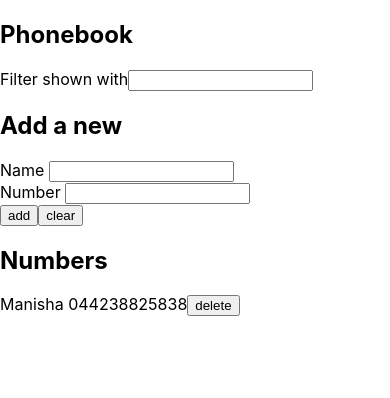
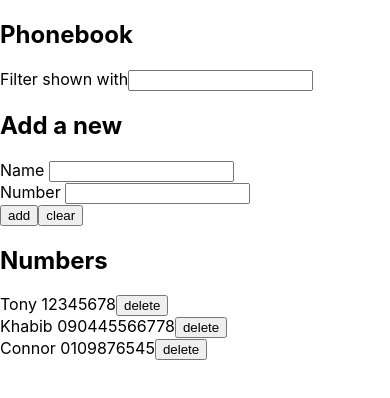
Before and after one commit to kecyGaurab/fullstackopen-hel-uni, a React (Create React App) app in the folder part2/phonebook/: page / in a window 390 px wide. Shown: the top 398 px of the page. Built offline with nearby package versions, Linux system fonts and the light colour scheme; data requests are answered from the project's data file.

Commit message:
phonebook step 9 and 10

```diff
--- a/part2/phonebook/db.json
+++ b/part2/phonebook/db.json
@@ -1,9 +1,19 @@
 {
   "persons": [
     {
-      "name": "Manisha",
-      "number": "044238825838",
+      "name": "Tony",
+      "number": "12345678",
+      "id": 1
+    },
+    {
+      "name": "Khabib",
+      "number": "090445566778",
       "id": 2
+    },
+    {
+      "name": "Connor",
+      "number": "0109876545",
+      "id": 3
     }
   ]
 }
--- a/part2/phonebook/src/App.js
+++ b/part2/phonebook/src/App.js
@@ -1,8 +1,8 @@
 import React, {useState, useEffect} from 'react';
-import Filter from './Filter';
-import PersonForm from './PersonForm';
-import PersonList from './PersonList';
-import numberService from './services/numbers';
+import Filter from './components/Filter';
+import PersonForm from './components/PersonForm';
+import PersonList from './components/PersonList';
+import numberService from './components/numbers';
 
 const App = () => {
   const [persons, setPersons] = useState([]);
@@ -26,11 +26,22 @@ const App = () => {
     const doesContactExist = persons.filter(
       person => person.name === nameObj.name
     );
+
     //  if the returned array is not empty concatanates the name to the persons array
-    if (newName.length === 0) {
-      alert('Please enter name');
+    if (newName.length === 0 || newNumber.length === 0) {
+      alert('Please complete the fields');
     } else if (doesContactExist.length !== 0) {
-      window.confirm(`${newName} is already in the phonebook`);
+      const contactToUpdate = persons.find(n => n.name === nameObj.name);
+      const newObj = {...contactToUpdate, number: newNumber};
+
+      if (window.confirm(` ${newObj.name} is already in the phonebook, replace the old number with the new one?`))
+        numberService.update(newObj.id, newObj).then(response => {
+          setPersons(
+            persons.map(contact =>
+              contact.id !== newObj.id ? contact : response
+            )
+          );
+        });
     } else {
       numberService.create(nameObj).then(returnedName => {
         setPersons(persons.concat(returnedName));
@@ -42,7 +53,9 @@ const App = () => {
     const deleted = persons.filter(contact => contact.id !== id);
     const contactToRemove = persons.find(n => n.id === id);
     if (
-      window.confirm(`Are you sure you want to delete ${contactToRemove.name} ?`)
+      window.confirm(
+        `Are you sure you want to delete ${contactToRemove.name} ?`
+      )
     ) {
       numberService.remove(id).then(setPersons(deleted));
     }
--- a/part2/phonebook/src/services/numbers.js
+++ b/part2/phonebook/src/components/numbers.js
@@ -11,6 +11,11 @@ const create = (nameObj) => {
   return request.then(response => response.data)
 };
 
+const update = (id,newObj) => {
+  const request = axios.put(`${baseUrl}/${id}`, newObj)
+  return request.then(response => response.data)
+}
+
 const remove = (id) => {
   const request = axios.delete(`${baseUrl}/${id}`)
   return request.then(response => response.data)
@@ -19,5 +24,6 @@ const remove = (id) => {
 export default {
   getAll,
   create,
-  remove
+  remove,
+  update
 };
```
Also changed, not shown: part2/phonebook/src/components/Filter.js (renamed from part2/phonebook/src/Filter.js), part2/phonebook/src/components/PersonForm.js (line endings or trailing spaces), part2/phonebook/src/components/PersonList.js (renamed from part2/phonebook/src/PersonList.js).
